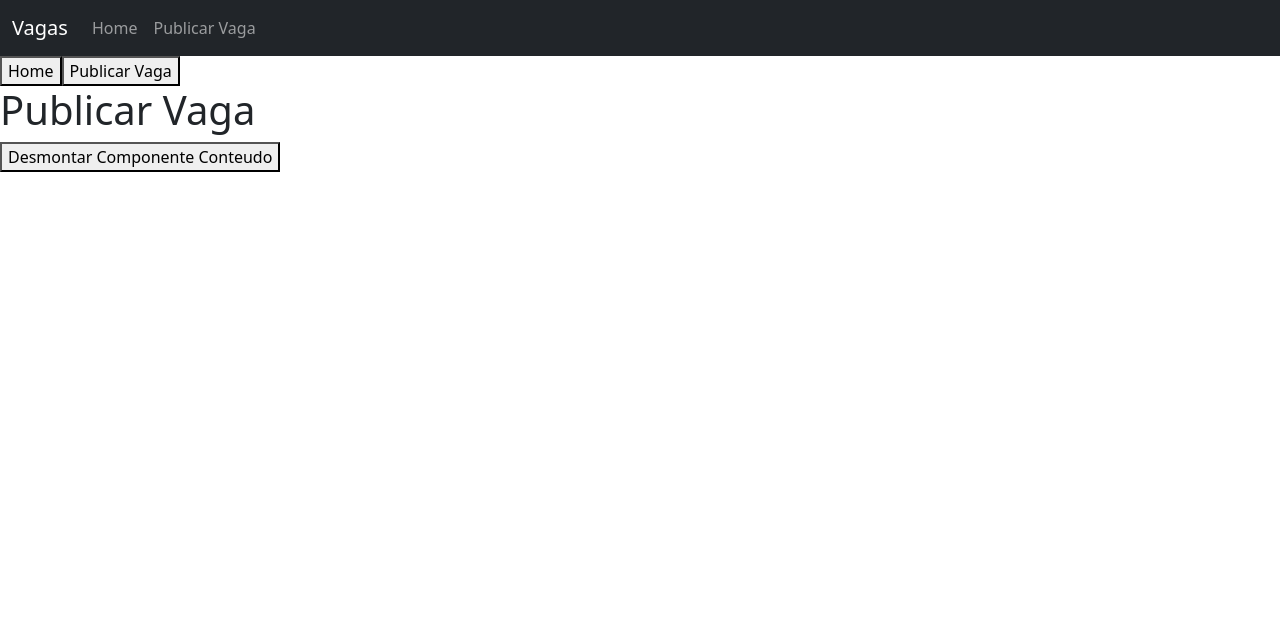
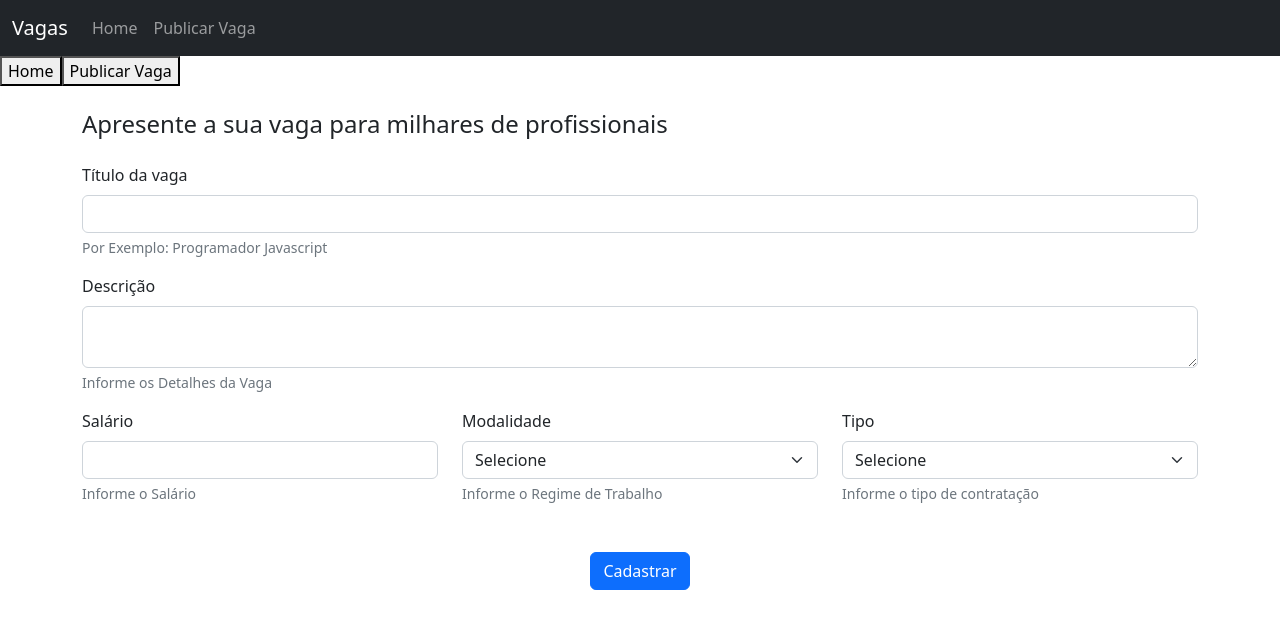
Before and after one commit to gbmsaraujo/projeto-vagas, a Vue app: page / in a window 1280 px wide. Both pictures are taken after a click on the button "Publicar Vaga". Shown: the top 628 px of the page. Built offline with nearby package versions, Linux system fonts and the light colour scheme.

Commit message:
feat: adicionando lógica ao adicionar vagas

```diff
--- a/src/App.vue
+++ b/src/App.vue
@@ -1,13 +1,9 @@
 <template>
 	<div>
 		<topo />
-		<conteudo v-if="visibilidade">
+		<conteudo>
 			<h3>Conteúdo</h3>
 		</conteudo>
-
-		<button @click="desmontarComponente()">
-			Desmontar Componente Conteudo
-		</button>
 	</div>
 </template>
 
@@ -22,9 +18,7 @@
 			Topo
 		},
 		data() {
-			return {
-				visibilidade: true
-			};
+			return {};
 		},
 		methods: {
 			desmontarComponente() {
--- a/src/components/layouts/ConteudoPadrao.vue
+++ b/src/components/layouts/ConteudoPadrao.vue
@@ -23,61 +23,11 @@
 		},
 		data() {
 			return {
-				teste: "O componente foi criado",
 				titulo: "Componente Conteudo",
 				conteudo: "home"
 			};
 		},
-		methods: {
-			atualizarComponente() {
-				this.titulo += "*";
-			}
-		},
-
-		created() {
-			console.log("criad o");
-		}
-		/* beforeCreate() {
-			console.log("Antes de criar", this.teste);
-
-		},
-
-
-		beforeMount() {
-			console.log("Antes de montar");
-		},
-		mounted() {
-			console.log("Montado");
-		},
-		beforeUpdate() {
-				console.log('Antes de Atualizar: ')
-		},
-		updated() {
-				console.log('atualizado' )
-		},
-
-		beforeUnmount() {
-				console.log('antes de destruir')
-		},
-		unmounted() {
-				console.log('destruído')
-		}, */
-		/*
-		errorCaptured(){
-				console.log('Erro Capturado')
-		},
-		renderTracked() {
-				console.log('Re-renderização Rastreada')
-		},
-		renderTriggered() {
-				console.log('R-renderização ativada')
-		},
-		activated() {
-				console.log('Componente ativado')
-		},
-		deactivated() {
-				console.log('Componente desativado')
-		}, */
+		methods: {}
 	};
 </script>
 
--- a/src/components/shared/Vaga.vue
+++ b/src/components/shared/Vaga.vue
@@ -6,8 +6,8 @@
 		</div>
 		<div class="card-footer">
 			<small class="text-muted">
-				Salário: R$ {{ salario }}| Modalidade: {{ modalidade }} | Tipo:
-				{{ tipo }} || Publicação: {{ publicacao }}
+				Salário: R$ {{ salario }}| Modalidade: {{ getModalidade }} |
+				Tipo: {{ getTipo }} | Publicação: {{ publicacao }}
 			</small>
 		</div>
 	</div>
@@ -17,12 +17,42 @@
 	export default {
 		name: "Vaga",
 		props: {
-			titulo: String,
-			descricao: String,
-			salario: Number,
-			modalidade: String,
-			tipo: String,
-			publicacao: String
+			titulo: {
+				type: String,
+				required: true,
+				validator(p) {
+					if (p.length < 6) return false;
+					return true;
+				}
+			},
+			descricao: {
+				type: String,
+				required: true
+			},
+			salario: {
+				type: [String, Number],
+				required: true
+			},
+			modalidade: {
+				type: String,
+				required: true
+			},
+			tipo: {
+				type: String,
+				required: true
+			},
+			publicacao: {
+				type: String,
+				required: true
+			}
+		},
+		computed: {
+			getModalidade() {
+				return this.modalidade === "1" ? "Home-Office" : "Presencial";
+			},
+			getTipo() {
+				return this.tipo === "1" ? "CLT" : "PJ";
+			}
 		}
 	};
 </script>
--- a/src/components/views/Home.vue
+++ b/src/components/views/Home.vue
@@ -8,14 +8,7 @@
 
 		<div class="row mt-5" v-for="(vaga, index) in vagas" :key="index">
 			<div class="col">
-				<vaga
-					:titulo="vaga.titulo"
-					:descricao="vaga.descricao"
-					:salario="vaga.salario"
-					:modalidade="vaga.modalidade"
-					:tipo="vaga.tipo"
-					:publicacao="vaga.publicacao"
-				/>
+				<vaga v-bind="vaga" />
 			</div>
 		</div>
 
@@ -63,63 +56,33 @@
 
 		data: () => ({
 			usuariosOnline: 0,
-			vagas: [
-				{
-					titulo: "Analista Programador PHP Pleno",
-					descricao:
-						"Profissional com conhecimentos em PHP, Laravel e MySQL. Necessário 3 anos de experiências. Atuará na manutenção de sistemas legados da empresa.",
-					salario: 6000,
-					modalidade: "Home Office",
-					tipo: "PJ",
-					publicacao: "2021-10-10"
-				},
-				{
-					titulo: "Programador JavaScript Angular",
-					descricao:
-						"Profissional com conhecimentos avançados em JavaScript e Angular.",
-					salario: 5000,
-					modalidade: "Presencial",
-					tipo: "CLT",
-					publicacao: "2021-10-07"
-				},
-				{
-					titulo: "Programador JavaScript Vue",
-					descricao:
-						"Profissional com conhecimentos avançados em JavaScript e Vue.",
-					salario: 5000,
-					modalidade: "Home Office",
-					tipo: "CLT",
-					publicacao: "2021-10-06"
-				},
-				{
-					titulo: "Analista de Banco de Dados Sênior",
-					descricao:
-						"Domínio dos bancos de dados SQL Server, Oracle, Postgre e MySQL",
-					salario: 9000,
-					modalidade: "Presencial",
-					tipo: "PJ",
-					publicacao: "2021-10-06"
-				},
-				{
-					titulo: "Programador Web Júnior",
-					descricao:
-						"Conhecimentos básicos em HTML, CSS, JavaScript, Bootstrap, PHP e MySQL",
-					salario: 3000,
-					modalidade: "Presencial",
-					tipo: "CLT",
-					publicacao: "2021-10-05"
-				}
-			]
+			vagas: []
 		}),
 
 		methods: {
 			getUsuariosOnline() {
 				this.usuariosOnline = Math.floor(Math.random() * 101); //entre zero e 100
+			},
+			insertDataPublicacao(arrVagas, date) {
+				return arrVagas.map((vaga) => {
+					if (!vaga.publicacao) {
+						return {
+							...vaga,
+							publicacao: date.toLocaleString("pt-BR")
+						};
+					}
+					return vaga;
+				});
 			}
 		},
 
 		created() {
 			setInterval(this.getUsuariosOnline, 3000);
+		},
+
+		activated() {
+			let vagas = JSON.parse(localStorage.getItem("vagas"));
+			this.vagas = vagas;
 		}
 	};
 </script>
--- a/src/components/views/PublicarVaga.vue
+++ b/src/components/views/PublicarVaga.vue
@@ -1,15 +1,115 @@
 <template>
-  <div>
-    <h1>Publicar Vaga</h1>
-  </div>
+	<div class="container py-4">
+		<div class="row">
+			<div class="col">
+				<h4>Apresente a sua vaga para milhares de profissionais</h4>
+			</div>
+		</div>
+
+		<div class="row mt-3">
+			<div class="col">
+				<label class="form-label">Título da vaga</label>
+				<input type="text" class="form-control" v-model="titulo" />
+				<div class="form-text">Por Exemplo: Programador Javascript</div>
+			</div>
+		</div>
+
+		<div class="row mt-3">
+			<div class="col">
+				<label class="form-label">Descrição</label>
+				<textarea class="form-control" v-model="descricao"></textarea>
+				<div class="form-text">Informe os Detalhes da Vaga</div>
+			</div>
+		</div>
+
+		<div class="row mt-3">
+			<div class="col">
+				<label class="form-label">Salário</label>
+				<input
+					type="number"
+					class="form-control"
+					min="0"
+					max="1000000"
+					v-model="salario"
+				/>
+				<div class="form-text">Informe o Salário</div>
+			</div>
+
+			<div class="col">
+				<label class="form-label">Modalidade</label>
+				<select class="form-select" v-model="modalidade">
+					<option disabled value="">Selecione</option>
+					<option value="1">Home-Office</option>
+					<option value="2">Presencial</option>
+				</select>
+				<div class="form-text">Informe o Regime de Trabalho</div>
+			</div>
+			<div class="col">
+				<label class="form-label">Tipo</label>
+				<select class="form-select" v-model="tipo">
+					<option disabled value="">Selecione</option>
+					<option value="1">CLT</option>
+					<option value="2">PJ</option>
+				</select>
+				<div class="form-text">Informe o tipo de contratação</div>
+			</div>
+		</div>
+
+		<div class="row mt-5">
+			<div class="col d-flex flex-column align-items-center">
+				<button
+					type="submit"
+					class="btn btn-primary"
+					@click="salvarVaga"
+				>
+					Cadastrar
+				</button>
+			</div>
+		</div>
+	</div>
 </template>
 
 <script>
-export default {
-  name: "PublicarVaga"
-}
+	export default {
+		name: "PublicarVaga",
+		data: () => ({
+			titulo: "",
+			descricao: "",
+			salario: "",
+			modalidade: "",
+			tipo: ""
+		}),
+		methods: {
+			salvarVaga() {
+				let vagas = JSON.parse(localStorage.getItem("vagas"));
+
+				if (!vagas) vagas = [];
+
+				vagas.push({
+					titulo: this.titulo,
+					descricao: this.descricao,
+					salario: this.salario,
+					modalidade: this.modalidade,
+					tipo: this.tipo,
+					publicacao: `${this.dataPublicacao} às ${this.horaPublicacao}`
+				});
+
+				localStorage.setItem("vagas", JSON.stringify(vagas));
+
+				alert("Vaga Cadastrada Com Sucesso");
+			}
+		},
+		computed: {
+			dataPublicacao() {
+				const date = new Date();
+				return date.toLocaleDateString();
+			},
+			horaPublicacao() {
+				const date = new Date();
+				return date.toLocaleTimeString("pt-BR").slice(-8);
+			}
+		}
+	};
 </script>
 
-<style>
-
-</style>
+<style></style>
```
